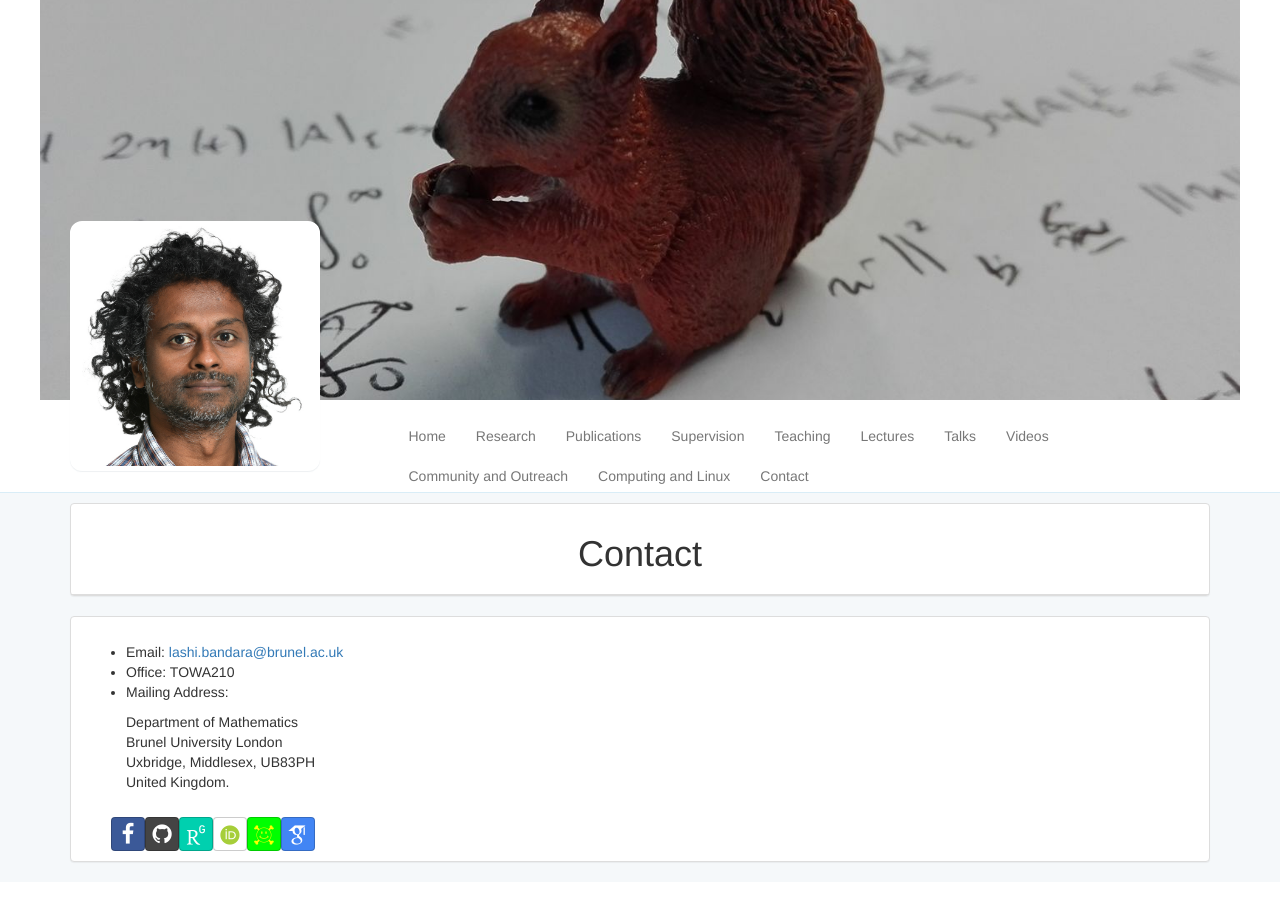
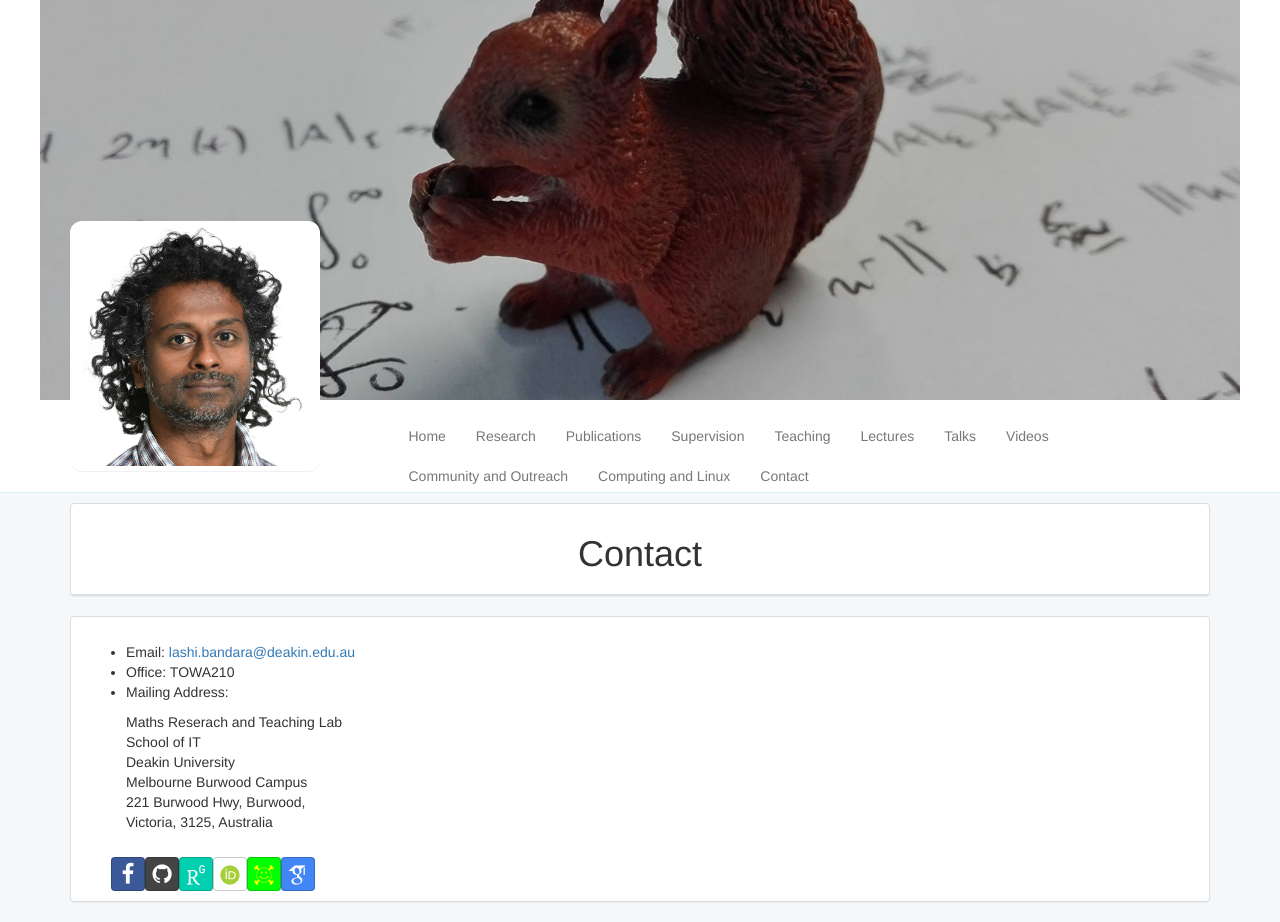
Before and after one commit to lashi-bandara/lashi-bandara.github.io, a Jekyll site: the page built from toc/contact/index.html, in a window 1280 px wide. Built offline with Jekyll 4.4.1, drawn with Linux system fonts in a browser that asks for light colours; some web fonts are replaced; before the commit the page ends 900 px from its top, so only the background shows below that.

Commit message:
Changed address

```diff
--- a/toc/contact/index.html
+++ b/toc/contact/index.html
@@ -10,14 +10,16 @@ description: "Lashi Bandara"
     </ul>
 
       <ul>
-	<li>Email: <a href="mailto:lashi.bandara@brunel.ac.uk">lashi.bandara@brunel.ac.uk</a></li>
+	<li>Email: <a href="mailto:lashi.bandara@deakin.edu.au">lashi.bandara@deakin.edu.au</a></li>
 	<li>Office: TOWA210</li>
 	<li>Mailing Address:
             <p></p>
-	    <p>Department of Mathematics<br>
-	       Brunel University London<br>
-	       Uxbridge, Middlesex, UB83PH<br>
-	 	United Kingdom.
+	    <p>Maths Reserach and Teaching Lab<br>
+		School of IT<br>
+		Deakin University<br>
+		Melbourne Burwood Campus<br>
+		221 Burwood Hwy, Burwood, <br>
+		Victoria, 3125, Australia
             </p>
 	</li>
       </ul>
```
